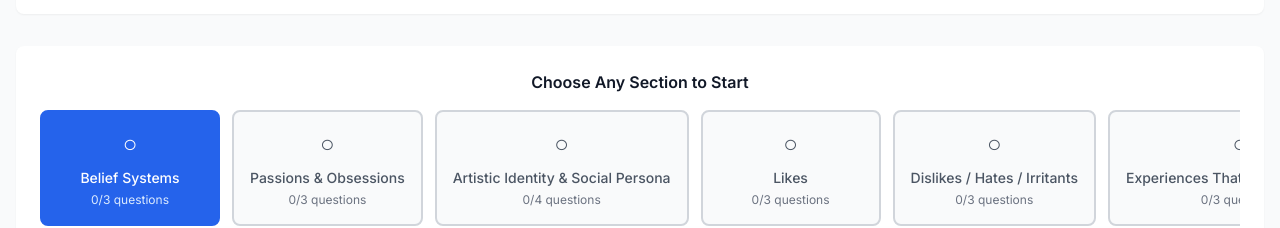
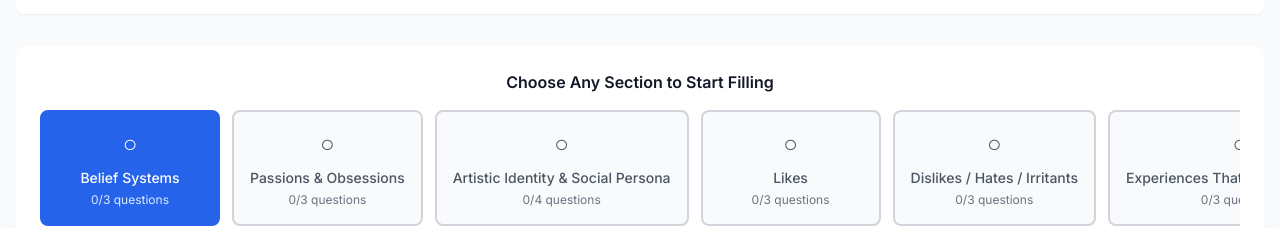
Before and after one commit to Arnav-Kumar1/Leobot, a Next.js app: page / in a window 1280 px wide. Shown: the part 388-616 px from the top of the page. Built offline with nearby package versions, Linux system fonts and the light colour scheme.

Commit message:
Convert to horizontal section layout - all sections visible horizontally for easy navigation without scrolling

```diff
--- a/src/components/SectionNavigation.tsx
+++ b/src/components/SectionNavigation.tsx
@@ -44,7 +44,7 @@ export default function SectionNavigation({
 
   return (
     <div className="bg-white rounded-lg shadow-sm p-6 mb-6">
-      <h3 className="font-semibold text-gray-900 mb-4 text-center">Choose Any Section to Start</h3>
+      <h3 className="font-semibold text-gray-900 mb-4 text-center">Choose Any Section to Start Filling</h3>
 
       {/* Horizontal scrollable section grid */}
       <div className="overflow-x-auto pb-2">
```
